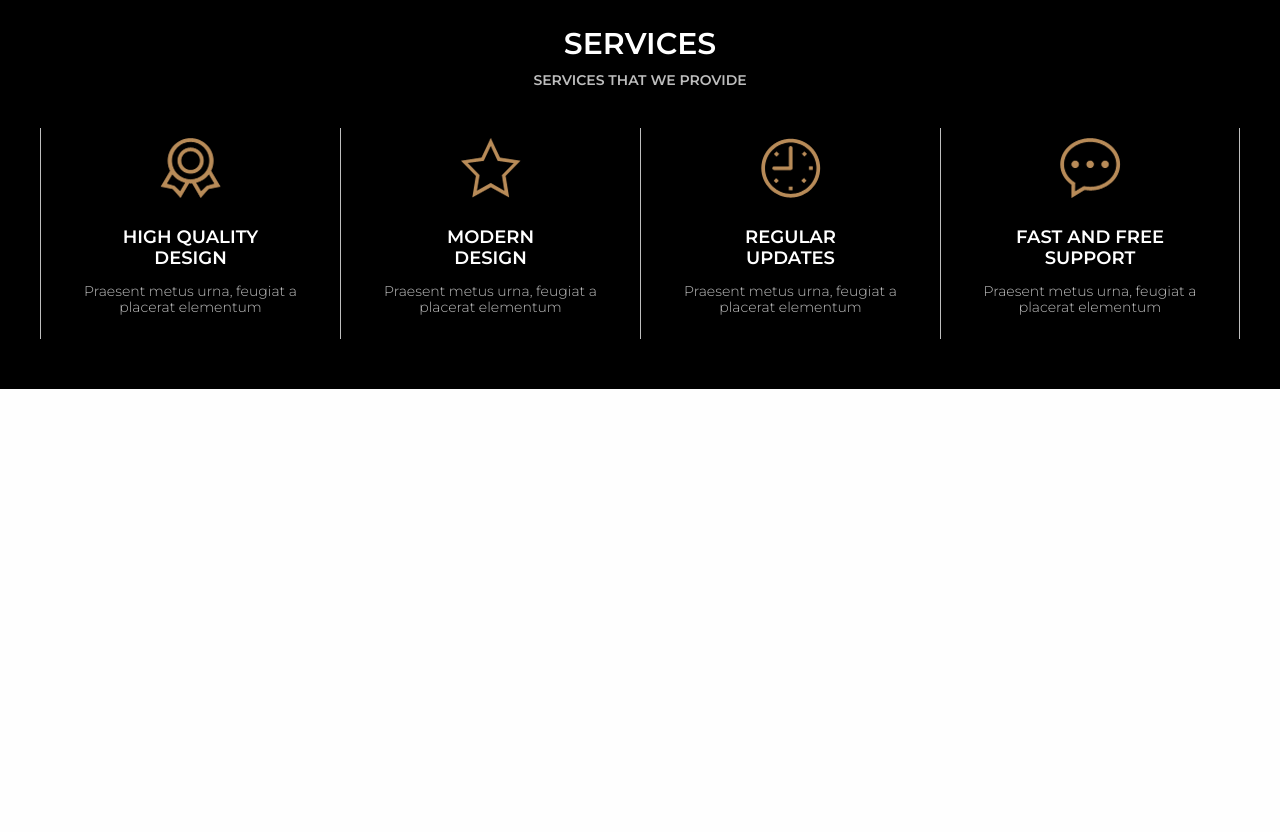
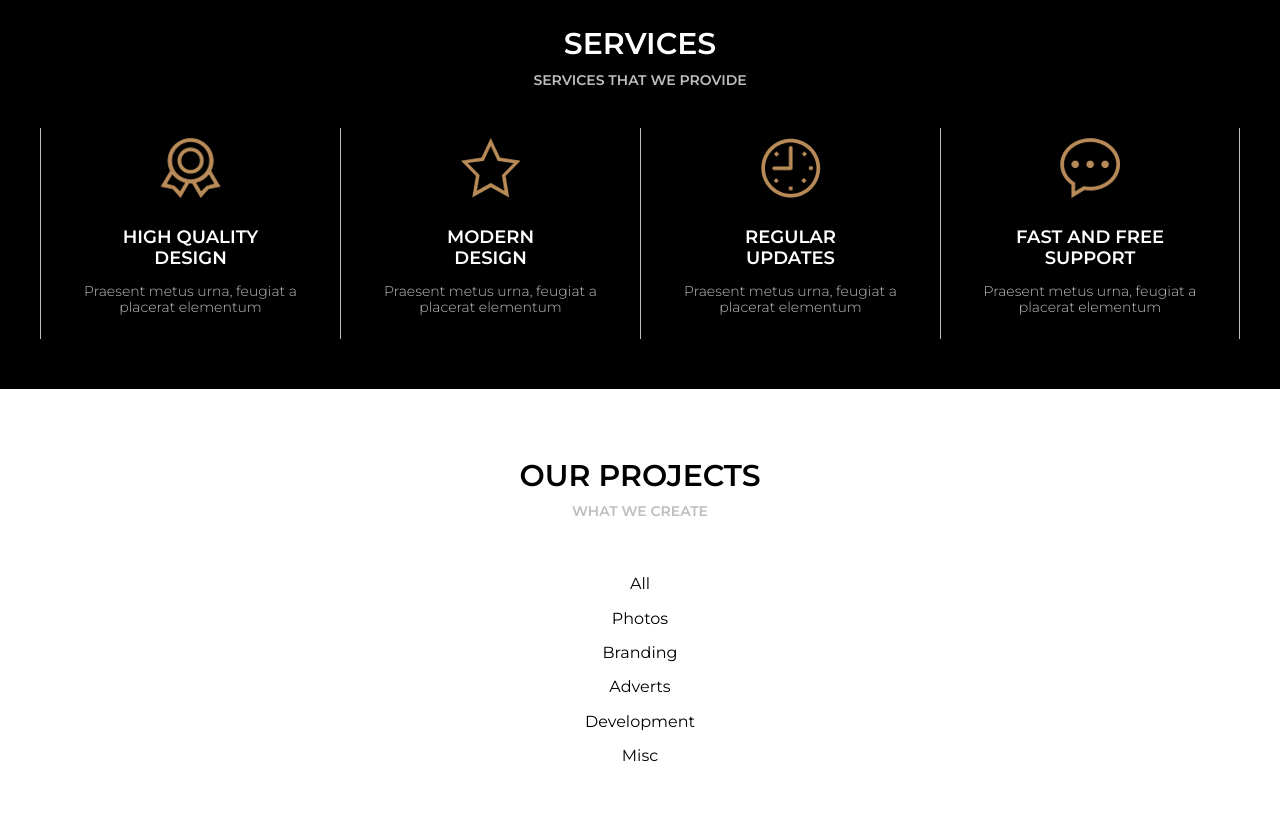
Before and after one commit to krollukasz/Awax, a website: page index.html in a window 1280 px wide. Shown: the part 1373-2205 px from the top of the page. Before the commit the page ends 1762 px from the top, so only its background shows below. Drawn offline with Linux system fonts and the light colour scheme.

Commit message:
Add projects section header and rounded menu - wip

```diff
--- a/index.html
+++ b/index.html
@@ -109,5 +109,29 @@
       </div>
     </section>
 
+    <!-- :::::::::: Projects :::::::::: -->
+
+    <section id="projects" class="section section--white">
+      <div class="container">
+        <div class="col-sm-12 col-md-12 col-lg-12">
+          <h3 class="section__header section__header--black">Our Projects</h3>
+          <p class="section__header--paragraph">What we create</p>
+        </div>
+        <div class="section__content section__content--columns col-sm-12 col-md-12 col-lg-12">
+          <div class="col-sm-12 col-md-6 col-lg-8">
+            <div class="menu-rounded">
+              <p class="menu-rounded__item menu-rounded__item--first">All</p>
+              <p class="menu-rounded__item">Photos</p>
+              <p class="menu-rounded__item">Branding</p>
+              <p class="menu-rounded__item">Adverts</p>
+              <p class="menu-rounded__item">Development</p>
+              <p class="menu-rounded__item">Misc</p>
+            </div>
+          </div>
+          <!-- Gallery photos below -->
+        </div>
+      </div>
+    </section>
+
   </body>
 </html>
```
